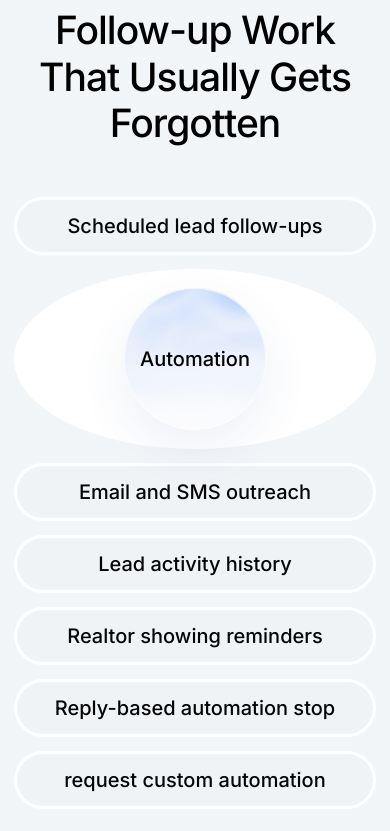
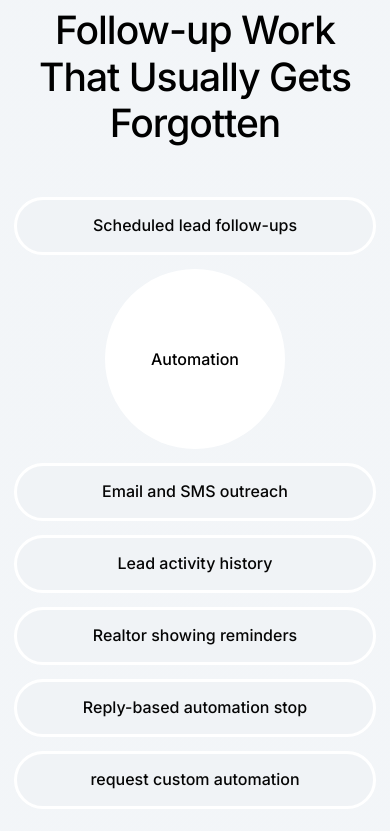
Before and after one commit to Rifatul-Islam-Munna/landing-page-real-estate, a Next.js app: page / in a window 390 px wide. Shown: the part 7353-8184 px from the top of the page. Built offline with nearby package versions, Linux system fonts and the light colour scheme.

Commit message:
Match SaaS automation diagram to reference geometry

```diff
--- a/app/design-fix.css
+++ b/app/design-fix.css
@@ -1,34 +1,230 @@
 /* Final visual corrections: preserve the original Builder geometry. */
+
+.section-title-automation {
+  width: min(816px, 100%);
+}
 
 .section-title-automation h2 {
   margin-top: 33px;
   line-height: 1.2;
 }
 
+/*
+ * Editable HTML/SVG recreation of the supplied automation reference.
+ * The image itself is not rendered. All measurements below map to the
+ * original 1120 x 700 Builder coordinate system.
+ */
 .automation-diagram {
-  margin-top: 70px;
+  position: relative;
+  width: min(1120px, 100%);
+  height: auto;
+  aspect-ratio: 1120 / 700;
+  margin: 70px auto 0;
+  transform: none !important;
+  transform-origin: center top;
+  margin-bottom: 0 !important;
 }
 
-.automation-label,
+.automation-connectors {
+  position: absolute;
+  inset: 0;
+  width: 100%;
+  height: 100%;
+  overflow: visible;
+}
+
+.automation-connectors > .automation-base-path {
+  fill: none;
+  stroke: #fff;
+  stroke-width: 3;
+  stroke-linecap: round;
+  stroke-linejoin: round;
+  vector-effect: non-scaling-stroke;
+}
+
+.automation-label {
+  position: absolute;
+  z-index: 2;
+  display: flex;
+  align-items: center;
+  justify-content: center;
+  height: 8.285714%;
+  min-height: 0;
+  padding: 0 1.6%;
+  border: 3px solid #fff;
+  border-radius: 999px;
+  color: #050505;
+  background: #f0f3f6;
+  box-shadow: none;
+  font-size: clamp(14px, 1.39vw, 20px);
+  line-height: 1.2;
+  font-weight: 500;
+  text-align: center;
+  white-space: nowrap;
+  text-transform: none;
+}
+
+.automation-top {
+  top: 0;
+  left: 50%;
+  width: 28.1%;
+  transform: translateX(-50%);
+}
+
+.automation-left-top {
+  top: 19.714286%;
+  left: 0;
+  width: 25.8%;
+}
+
+.automation-right-top {
+  top: 19.714286%;
+  right: 0;
+  width: 27.7%;
+}
+
+.automation-left-bottom {
+  bottom: 19.714286%;
+  left: 3.84%;
+  width: 21.4%;
+}
+
+.automation-right-bottom {
+  right: 0;
+  bottom: 19.714286%;
+  width: 29.2%;
+}
+
+.automation-bottom {
+  bottom: 0;
+  left: 50%;
+  width: 29.5%;
+  transform: translateX(-50%);
+  text-transform: none;
+}
+
+.automation-center {
+  position: absolute;
+  z-index: 3;
+  top: 50%;
+  left: 50%;
+  display: grid;
+  width: 16.071429%;
+  height: auto;
+  aspect-ratio: 1;
+  place-items: center;
+  transform: translate(-50%, -50%);
+  border-radius: 50%;
+  color: #000;
+  background: #fff;
+  font-size: clamp(15px, 1.39vw, 20px);
+  font-weight: 500;
+}
+
 .automation-orb {
+  display: grid;
+  width: 78.888889%;
+  height: auto;
+  aspect-ratio: 1;
+  place-items: center;
+  border-radius: 50%;
+  background-color: #eaf1ff;
+  background-image: url("/Rectangle%2020.png");
+  background-repeat: no-repeat;
+  background-position: center;
+  background-size: cover;
   box-shadow: none;
 }
 
-/* Keep the animation visible without changing the original white-line design. */
-.automation-connectors .automation-beam-path {
-  stroke-width: 3;
-  opacity: 0.42;
+.automation-orb svg {
+  display: none;
 }
 
-@media (min-width: 921px) and (max-width: 1180px) {
-  .automation-diagram {
-    margin-top: 70px;
-    transform-origin: center top;
+.automation-center span {
+  position: absolute;
+  inset: 0;
+  z-index: 2;
+  display: grid;
+  width: 100%;
+  height: 100%;
+  margin: 0;
+  place-items: center;
+  line-height: 1;
+  text-align: center;
+  pointer-events: none;
+}
+
+/* The moving beam is an overlay only; the white reference line stays intact. */
+.automation-beam-group {
+  pointer-events: none;
+}
+
+.automation-connectors .automation-beam-path {
+  fill: none;
+  stroke: url("#automationBeamGradient");
+  stroke-width: 3;
+  stroke-linecap: round;
+  stroke-linejoin: round;
+  stroke-dasharray: 9 91;
+  stroke-dashoffset: 0;
+  filter: url("#automationBeamGlow");
+  vector-effect: non-scaling-stroke;
+  opacity: 0.42;
+  animation: automation-beam-flow 9s linear infinite;
+}
+
+@keyframes automation-beam-flow {
+  from {
+    stroke-dashoffset: 0;
+  }
+  to {
+    stroke-dashoffset: -100;
   }
 }
 
 @media (max-width: 920px) {
   .automation-diagram {
-    margin-top: 50px;
+    display: grid;
+    width: 100%;
+    height: auto;
+    aspect-ratio: auto;
+    grid-template-columns: 1fr;
+    gap: 14px;
+    margin: 50px 0 0;
+  }
+
+  .automation-connectors {
+    display: none;
+  }
+
+  .automation-label,
+  .automation-center {
+    position: static;
+    width: min(100%, 420px);
+    height: auto;
+    min-height: 58px;
+    transform: none;
+    justify-self: center;
+    font-size: 16px;
+  }
+
+  .automation-center {
+    width: 180px;
+    height: 180px;
+    aspect-ratio: 1;
+  }
+
+  .automation-top {
+    order: -2;
+  }
+
+  .automation-center {
+    order: -1;
   }
 }
+
+@media (prefers-reduced-motion: reduce) {
+  .automation-connectors .automation-beam-path {
+    animation: none;
+  }
+}
```
